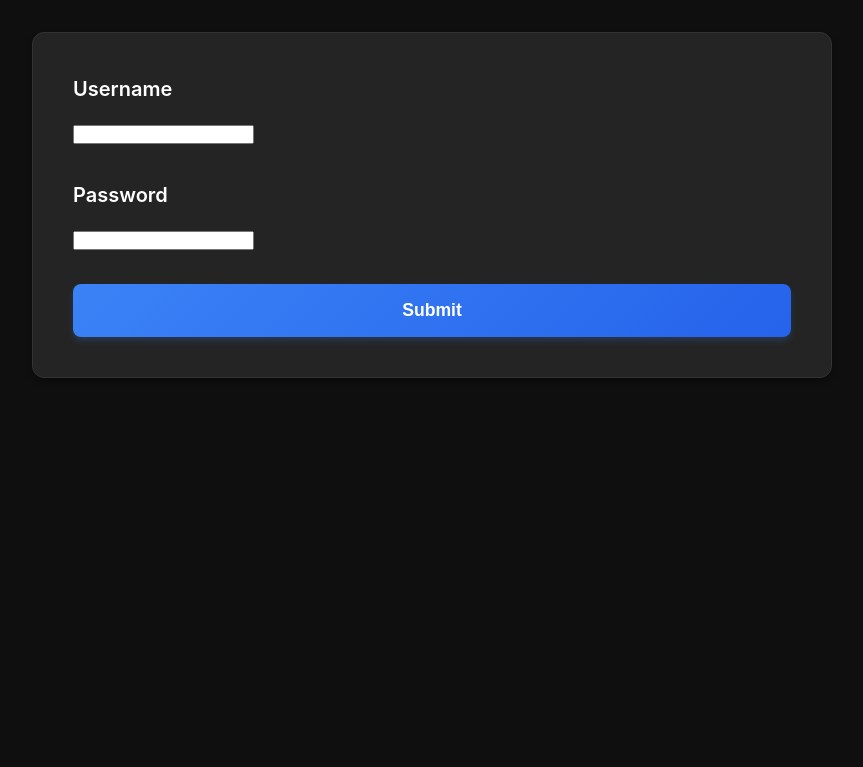
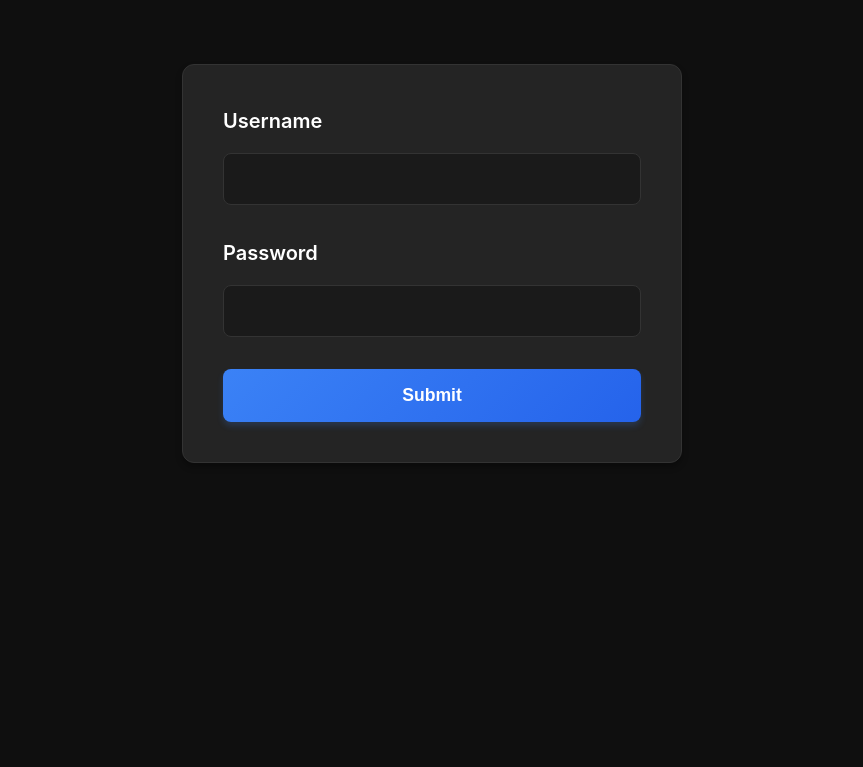
Before and after one commit to Alexander040105/ThirdYearProjects, a Flask app: page / in a window 1280 px wide. Shown: the top 767 px of the page, without its empty margins (208-1071 px from the left). Before the commit the page ends 378 px from the top, so only its background shows below. Run offline with Flask 3, Linux system fonts and the light colour scheme.

Commit message:
done naaaa

```diff
--- a/information_security/flask_hashing_act_midterm_exam/main.py
+++ b/information_security/flask_hashing_act_midterm_exam/main.py
@@ -1,10 +1,13 @@
-from flask import Flask, request, redirect, send_file, url_for, render_template_string, render_template
+from flask import Flask, request, session, redirect, send_file, url_for, render_template_string, render_template
 from io import BytesIO
 import hashlib
 import dotenv
+import time
 cache = {}
-
+global numfail_attempts
+numfail_attempts = 5
 app = Flask(__name__)
+app.secret_key = 'supersecretkey'
 app.config['UPLOAD_FOLDER'] = 'uploads'
 @app.route("/hash", methods=["GET", "POST"])
 def hash():
@@ -67,8 +70,6 @@ def encrypt():
         return render_template("act1.html", encrypted_message=encrypted_message, mode="encrypt")
     return render_template("act1.html", mode="encrypt")
 
-
-
 def decrypted_text(message, key):
     decrypted = ""
     key_length = len(key)
@@ -104,22 +105,35 @@ def preview(filename):
 def home():
     return render_template("home.html")
 
+def numfail_attempts_decrement():
+    global numfail_attempts
+    numfail_attempts -= 1
+    timer = 30
+    if numfail_attempts < 0:
+        numfail_attempts = 5
+        timer += 30
+    return numfail_attempts, timer
+
+
 @app.route("/verify", methods=["GET", "POST"])
 def verify():
+    numfail, timer = numfail_attempts_decrement()
     if request.method == "POST":
         username = request.form["username"]
         password = request.form["password"]
 
         if username == "" or password == "":
-            return render_template("login.html", error="Please enter both username and password.")
+            return render_template("login.html", error_message="Please enter both username and password.")
         elif username == "Infosec" and password == "1nf053c!":
+            global numfail_attempts
+            numfail_attempts = 5
             return redirect(url_for("home"))
-        return render_template("login.html", error="Invalid credentials. Please try again.")
-    return render_template("login.html")
+        return render_template("login.html", error_message="Invalid credentials. Please try again.", numfail=numfail, timer=timer)
+    return render_template("login.html", error_message='', numfail='', timer='')
 
 @app.route("/")
 def login():
-    return render_template("login.html")
+    return render_template("login.html", error_message='', numfail='', timer='')
 
 if __name__ == "__main__":
     # app.run(host="172.16.0.29", port=8080, debug=False)
--- a/information_security/flask_hashing_act_midterm_exam/static/style.css
+++ b/information_security/flask_hashing_act_midterm_exam/static/style.css
@@ -89,17 +89,12 @@ body > .hash2 {
 h1 {
   font-size: 2.5rem;
   font-weight: 700;
-    margin-bottom: 1rem;
+  margin-bottom: 2rem;
   text-align: center;
   background: linear-gradient(135deg, var(--accent) 0%, #8b5cf6 100%);
   -webkit-background-clip: text;
   -webkit-text-fill-color: transparent;
   background-clip: text;
-}
-
-h2{
-    text-align: center;
-    font-size: 2rem;
 }
 
 /* Form Styles */
@@ -238,6 +233,144 @@ input[type="file"]:focus {
   box-shadow: 0 4px 6px rgba(0, 0, 0, 0.3);
 }
 
+/* Login Form Styles */
+.login-form {
+  background-color: var(--bg-card);
+  border: 1px solid var(--border);
+  border-radius: 12px;
+  padding: 2.5rem;
+  box-shadow: 0 4px 6px rgba(0, 0, 0, 0.3);
+  max-width: 500px;
+  margin: 4rem auto;
+}
+
+.login-username,
+.login-password {
+  margin-bottom: 2rem;
+}
+
+.login-username h3,
+.login-password h3 {
+  font-size: 1.25rem;
+  font-weight: 600;
+  margin-bottom: 1rem;
+  color: var(--text-primary);
+}
+
+.login-username input,
+.login-password input {
+  width: 100%;
+  padding: 1rem;
+  background-color: var(--bg-secondary);
+  border: 1px solid var(--border);
+  border-radius: 8px;
+  color: var(--text-primary);
+  font-size: 1rem;
+  transition: all 0.3s;
+}
+
+.login-username input:hover,
+.login-password input:hover {
+  border-color: var(--accent);
+}
+
+.login-username input:focus,
+.login-password input:focus {
+  outline: none;
+  border-color: var(--accent);
+  box-shadow: 0 0 0 3px rgba(59, 130, 246, 0.1);
+}
+
+.error {
+  text-align: center;
+  color: #ef4444;
+  font-size: 1rem;
+  margin-top: 1rem;
+  font-weight: 500;
+}
+
+/* Encrypt/Decrypt Form Styles */
+.upload-encrypt,
+.upload-decrypt {
+  margin-bottom: 2rem;
+}
+
+.upload-encrypt h3,
+.upload-decrypt h3 {
+  font-size: 1.25rem;
+  font-weight: 600;
+  margin-bottom: 1rem;
+  color: var(--text-primary);
+}
+
+.upload-encrypt input,
+.upload-decrypt input {
+  width: 100%;
+  padding: 1rem;
+  margin-bottom: 1.5rem;
+  background-color: var(--bg-secondary);
+  border: 1px solid var(--border);
+  border-radius: 8px;
+  color: var(--text-primary);
+  font-size: 1rem;
+  transition: all 0.3s;
+}
+
+.upload-encrypt input:hover,
+.upload-decrypt input:hover {
+  border-color: var(--accent);
+}
+
+.upload-encrypt input:focus,
+.upload-decrypt input:focus {
+  outline: none;
+  border-color: var(--accent);
+  box-shadow: 0 0 0 3px rgba(59, 130, 246, 0.1);
+}
+
+/* Results Display Styles */
+.results {
+  background-color: var(--bg-card);
+  border: 1px solid var(--border);
+  border-radius: 12px;
+  padding: 2rem;
+  margin: 2rem auto;
+  max-width: 800px;
+  box-shadow: 0 4px 6px rgba(0, 0, 0, 0.3);
+}
+
+.results h3 {
+  font-size: 1.5rem;
+  font-weight: 600;
+  margin-bottom: 1rem;
+  color: var(--accent);
+}
+
+.results p {
+  font-size: 1.1rem;
+  color: var(--text-primary);
+  background-color: var(--bg-secondary);
+  padding: 1.5rem;
+  border-radius: 8px;
+  border-left: 4px solid var(--accent);
+  word-break: break-all;
+  font-family: "Courier New", monospace;
+  line-height: 1.8;
+}
+
+/* Hash Message Styles */
+#hash-message {
+  text-align: center;
+  font-size: 1.5rem;
+  font-weight: 600;
+  margin: 2rem auto;
+  padding: 1.5rem;
+  background-color: var(--bg-card);
+  border-radius: 12px;
+  border: 1px solid var(--border);
+  max-width: 800px;
+}
+
 /* Responsive Design */
 @media (max-width: 768px) {
   .navbar {
@@ -261,4 +394,29 @@ input[type="file"]:focus {
   .hash2 {
     padding: 1.5rem;
   }
+
+  .login-form {
+    padding: 1.5rem;
+    margin: 2rem 1rem;
   }
+
+  .results {
+    padding: 1.5rem;
+    margin: 1.5rem 1rem;
+  }
+
+  .results h3 {
+    font-size: 1.25rem;
+  }
+
+  .results p {
+    font-size: 1rem;
+    padding: 1rem;
+  }
+
+  #hash-message {
+    font-size: 1.25rem;
+    padding: 1rem;
+    margin: 1.5rem 1rem;
+  }
+}
--- a/information_security/flask_hashing_act_midterm_exam/templates/act1.html
+++ b/information_security/flask_hashing_act_midterm_exam/templates/act1.html
@@ -22,7 +22,7 @@
         <form method="POST"
             action="{{ url_for('encrypt') }}" id="user-input" enctype="multipart/form-data">
 
-            <div class="upload-photos">
+            <div class="upload-encrypt">
                 <h3>Type the message you want to encrypt</h3>
                 <input type="text" name="message" required>
                 <h3>Type your encryption key</h3>
@@ -34,7 +34,7 @@
         <form method="POST"
             action="{{ url_for('decrypt') }}" id="user-input" enctype="multipart/form-data">
 
-            <div class="upload-photos">
+            <div class="upload-decrypt">
                 <h3>Type the message you want to decrypt</h3>
                 <input type="text" name="message" required>
                 <h3>Type your decryption key</h3>
--- a/information_security/flask_hashing_act_midterm_exam/templates/hash-results.html
+++ b/information_security/flask_hashing_act_midterm_exam/templates/hash-results.html
@@ -17,6 +17,7 @@
     </nav>
 
     <h1>Hash Results: </h1>
+
     <h2 id="hash-message">{{ message }}</h2>
 
 
@@ -29,6 +30,7 @@
         <img src="{{ url_for('preview', filename='photo2') }}" alt="">
     </div>
 
+
     <script>
 
         var hashMessage = document.getElementById('hash-message');
--- a/information_security/flask_hashing_act_midterm_exam/templates/home.html
+++ b/information_security/flask_hashing_act_midterm_exam/templates/home.html
@@ -12,6 +12,8 @@
             <a href="{{ url_for('home') }}" class="navbar-brand">🔐 Hash Comparator</a>
             <ul class="navbar-links">
                 <li><a href="{{ url_for('home') }}">Home</a></li>
+                <li><a href="{{ url_for('encrypt') }}">Encrypt</a></li>
+                <li><a href="{{ url_for('decrypt') }}">Decrypt</a></li>
             </ul>
         </div>
     </nav>
--- a/information_security/flask_hashing_act_midterm_exam/templates/login.html
+++ b/information_security/flask_hashing_act_midterm_exam/templates/login.html
@@ -9,19 +9,52 @@
 <body>
 
     <form method="POST"
-        action="{{ url_for('verify') }}" id="user-input" enctype="multipart/form-data">
+        action="{{ url_for('verify') }}" id="user-input" class="login-form" enctype="multipart/form-data">
 
-        <div class="upload-photos">
+        <div class="login-username">
             <h3>Username</h3>
-            <input type="text" name="username" required>
+            <input id="username" type="text" name="username" required>
         </div>
 
-        <div class="upload-photos">
+        <div class="login-password">
             <h3>Password</h3>
-            <input type="password" name="password" required>
+            <input id="password" type="password" name="password" required>
         </div>
 
         <input type="submit" value="Submit" id="submit">
     </form>
+    <h3 class="error">{{ error_message }} <span id="timer"></span></h3>
+
+    <script>
+        var numfail = parseInt({{ numfail | tojson }}, 10);
+        console.log(numfail);
+
+        if (numfail <= 0) {
+            document.getElementById("username").disabled = true;
+            document.getElementById("password").disabled = true;
+
+            let timerElement = document.getElementById("timer");
+            let seconds = parseInt({{ timer | tojson }}, 10);
+            timerElement.innerHTML = `Timer: ${seconds}s`;
+
+            let countdown = setInterval(function() {
+                seconds -= 1;
+                timerElement.innerHTML = `Timer: ${seconds}s`;
+
+                if (seconds <= 0) {
+                    clearInterval(countdown);
+                    document.getElementById("username").disabled = false;
+                    document.getElementById("password").disabled = false;
+                    timerElement.textContent = "";
+                    numfail = 30;
+                    window.location.reload();
+                }
+            }, 1000);
+        }
+    </script>
+
+
+
+
 </body>
 </html>
```
Lines whose indentation alone changed are shown as unchanged.
